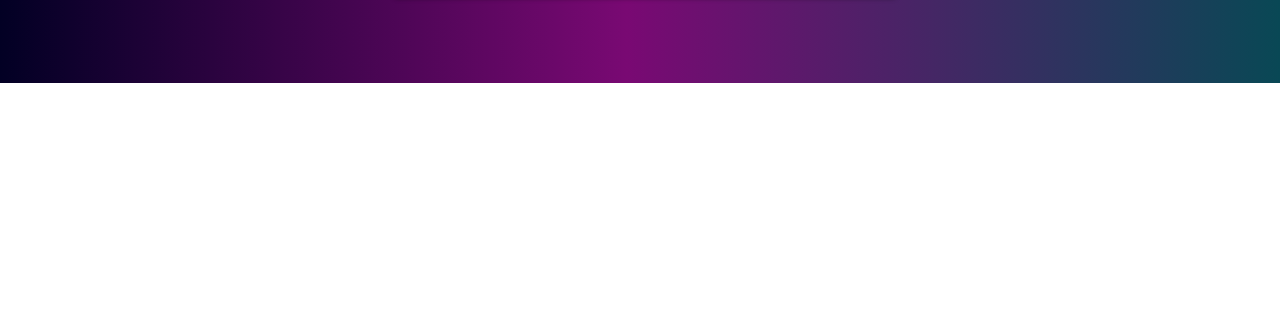
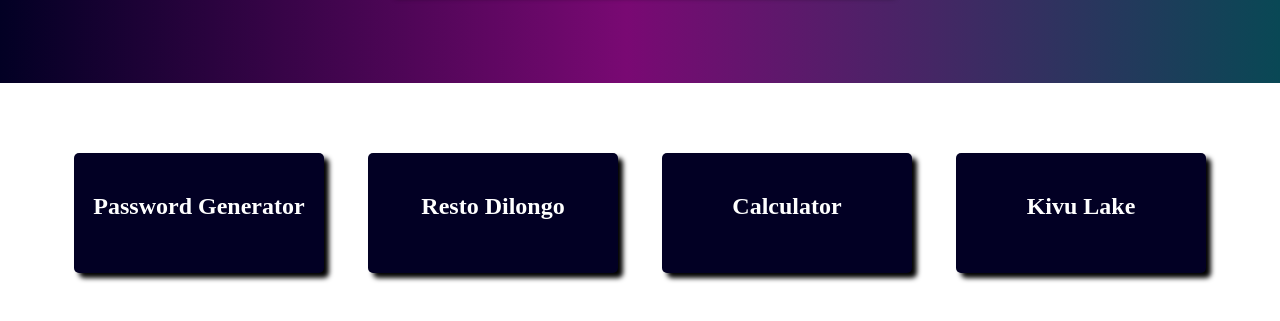
Before and after one commit to URyd999/URyd999.github.io, a plain HTML site: page index.html in a window 1280 px wide. Shown: the part 207-528 px from the top of the page. Drawn offline with Linux system fonts and the light colour scheme.

Commit message:
projects added

```diff
--- a/index.html
+++ b/index.html
@@ -11,6 +11,40 @@
     <section class="titre_section">
         <h1>My projects</h1>
     </section>
+    <section >
+        <div class="projects_list">
+            <a href="./Password_Generator/">
+                <div class="element">
+                    <h2>
+                        Password Generator
+                    </h2>
+                </div>
+            </a>
+            <a href="./Projet_02_Resto_Dilongo/">
+                <div class="element">
+                    <h2>
+                        Resto Dilongo
+                    </h2>
+                </div>
+            </a>
+            <a href="./calculator/">
+                <div class="element">
+                    <h2>
+                        Calculator
+                    </h2>
+                </div>
+            </a>
+            <a href="./Projet_01_Kivu_Lake/">
+                <div class="element">
+                    <h2>
+                        Kivu Lake
+                    </h2>
+                </div>
+            </a>
+
+        </div>
+
+    </section>
 
 </body>
 </html>
--- a/style.css
+++ b/style.css
@@ -22,3 +22,32 @@ body{
     background-color: rgb(34 5 60 / 42%);
     box-shadow: 5px 5px 5px black;
 }
+.projects_list{
+    align-items: center;
+    display: flex;
+    padding: 50px;
+    justify-content: space-evenly;
+    flex-wrap: wrap;
+}
+.element{
+    width: 250px;
+    height: 100px;
+    box-shadow: 5px 5px 5px black;
+    align-items: center;
+    padding-top: 20px;
+    border-radius: 5px;
+    background: rgb(2,0,36);
+    margin: 20px;
+    transition: 0.5s;
+}
+.projects_list a{
+    text-decoration: none;
+    color:white;
+
+}
+.element:hover{
+    letter-spacing: 1.5px;
+    background-color: rgb(17, 0, 36) ;
+
+
+}
```
